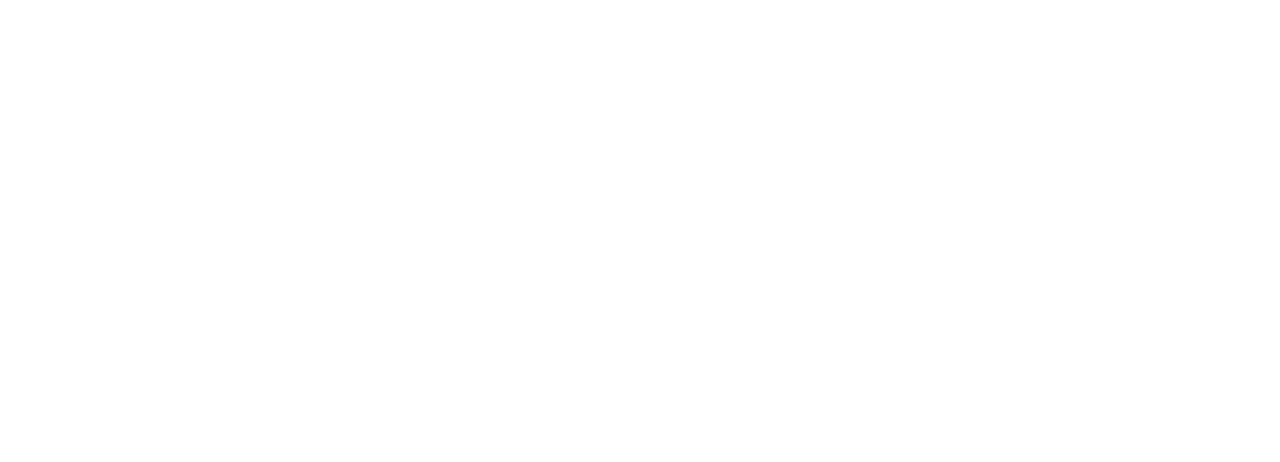
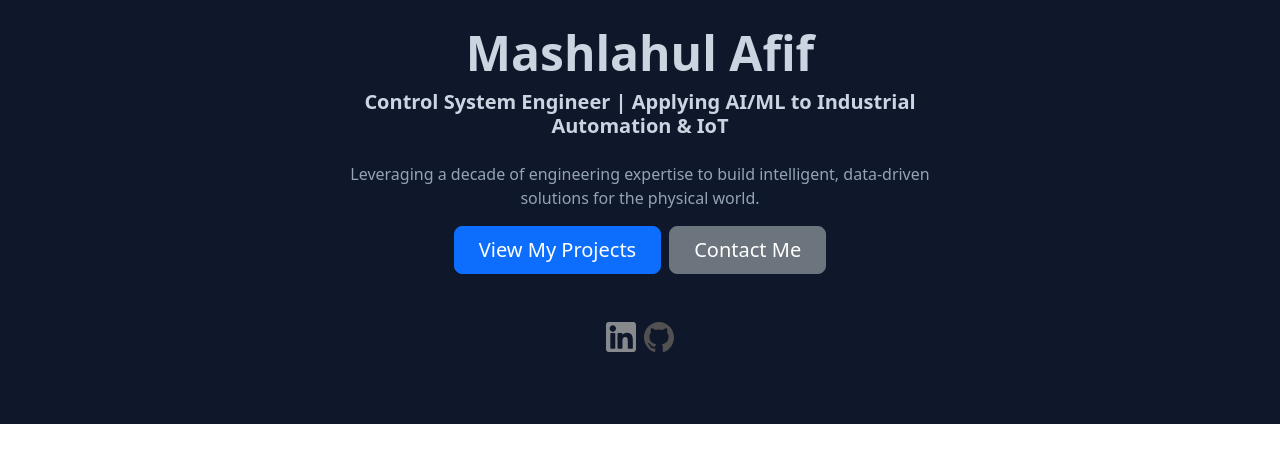
Before and after one commit to mashafif/personal-website, a plain HTML site: page index.html in a window 1280 px wide. Drawn offline with nearby package versions, Linux system fonts and the light colour scheme.

Commit message:
Adding the hero section

```diff
--- /dev/null
+++ b/css/style.css
@@ -0,0 +1,8 @@
+.hero-main{
+    color: rgb(203, 213, 225);
+    background-color: rgb(15, 23, 42);
+}
+
+.hero-main p{
+    color:rgb(148, 163, 184);
+}
--- a/index.html
+++ b/index.html
@@ -1,12 +1,59 @@
 <html lang="en">
-<head>
-    <meta charset="UTF-8">
-    <meta name="viewport" content="width=device-width, initial-scale=1.0">
-    <title>Document</title>
-    <link href="https://cdn.jsdelivr.net/npm/bootstrap@5.3.8/dist/css/bootstrap.min.css" rel="stylesheet" integrity="sha384-sRIl4kxILFvY47J16cr9ZwB07vP4J8+LH7qKQnuqkuIAvNWLzeN8tE5YBujZqJLB" crossorigin="anonymous">
-</head>
-<body>
+  <head>
+    <meta charset="UTF-8" />
+    <meta name="viewport" content="width=device-width, initial-scale=1.0" />
+    <title>Mashlahul Afif</title>
+    <link
+      href="https://cdn.jsdelivr.net/npm/bootstrap@5.3.8/dist/css/bootstrap.min.css"
+      rel="stylesheet"
+      integrity="sha384-sRIl4kxILFvY47J16cr9ZwB07vP4J8+LH7qKQnuqkuIAvNWLzeN8tE5YBujZqJLB"
+      crossorigin="anonymous"
+    />
+    <link rel="stylesheet" href="./css/style.css" />
+  </head>
 
-    <script src="https://cdn.jsdelivr.net/npm/bootstrap@5.3.8/dist/js/bootstrap.bundle.min.js" integrity="sha384-FKyoEForCGlyvwx9Hj09JcYn3nv7wiPVlz7YYwJrWVcXK/BmnVDxM+D2scQbITxI" crossorigin="anonymous"></script>
-</body>
+  <body>
+    <div class="hero-main px-4 py-4 my-0 text-center">
+      <h1 class="display-5 fw-bold" id="title-text">Mashlahul Afif</h1>
+      <div class="col-lg-6 mx-auto">
+        <h2 class="fw-semibold lead mb-4">
+          Control System Engineer | Applying AI/ML to Industrial Automation &
+          IoT
+        </h2>
+
+        <p>
+          Leveraging a decade of engineering expertise to build intelligent,
+          data-driven solutions for the physical world.
+        </p>
+        <div class="d-grid gap-2 d-sm-flex justify-content-sm-center">
+          <button type="button" class="btn btn-primary btn-lg px-4 gap-3">
+            View My Projects
+          </button>
+          <button type="button" class="btn btn-secondary btn-lg px-4">
+            Contact Me
+          </button>
+        </div>
+        <div class="my-5 d-grid gap-2 d-sm-flex justify-content-sm-center">
+          <a href="https://www.linkedin.com/in/mashlahul-afif-6300a1128/"
+            ><img
+              src="./images/linkedin-icon.svg"
+              alt="github icon"
+              height="30px"
+          /></a>
+          <a href="https://github.com/mashafif"
+            ><img
+              src="./images/github-icon.svg"
+              alt="github icon"
+              height="30px"
+          /></a>
+        </div>
+      </div>
+    </div>
+
+    <script
+      src="https://cdn.jsdelivr.net/npm/bootstrap@5.3.8/dist/js/bootstrap.bundle.min.js"
+      integrity="sha384-FKyoEForCGlyvwx9Hj09JcYn3nv7wiPVlz7YYwJrWVcXK/BmnVDxM+D2scQbITxI"
+      crossorigin="anonymous"
+    ></script>
+  </body>
 </html>
```
Also changed, not shown: images/github-icon.svg (added), images/linkedin-icon.svg (added).
